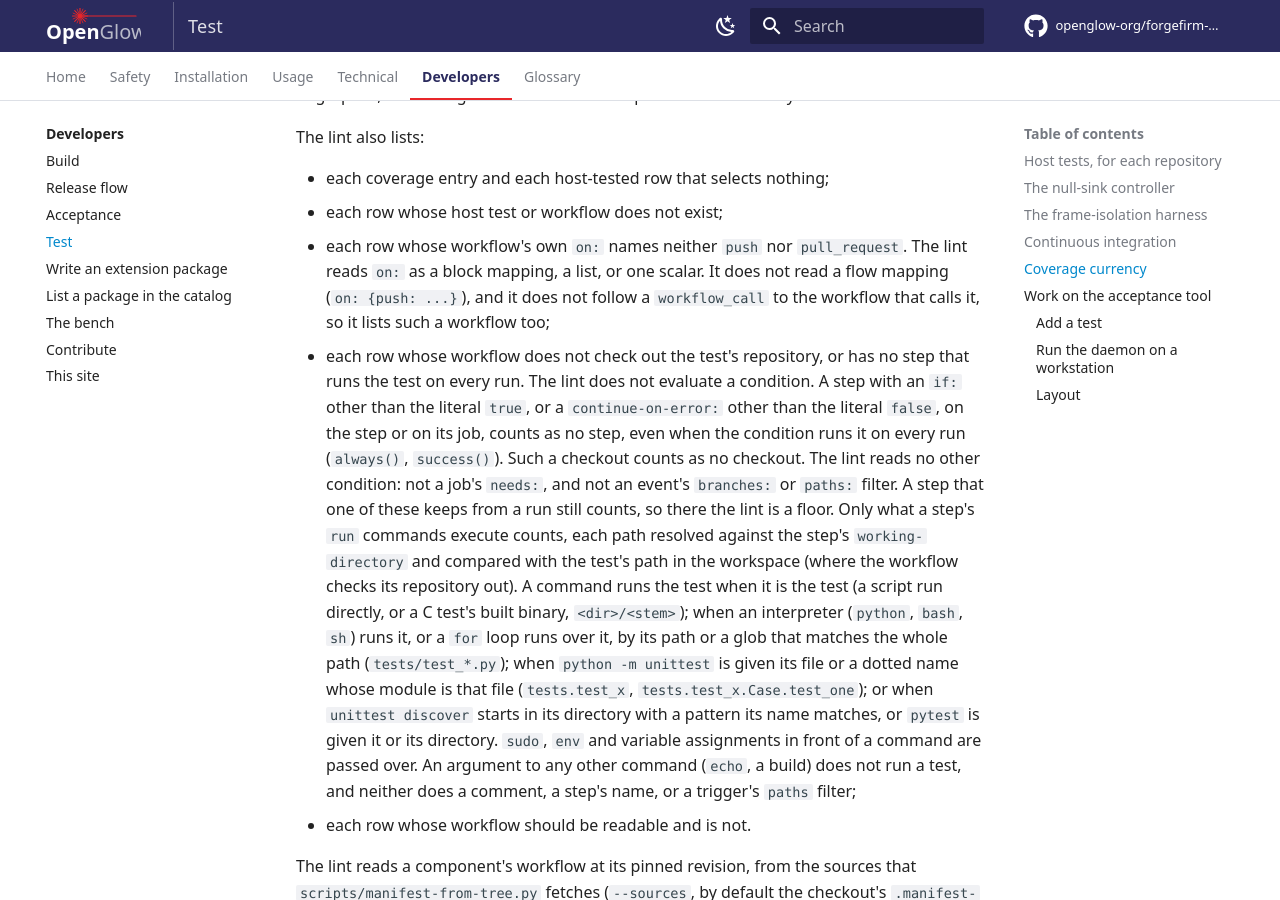
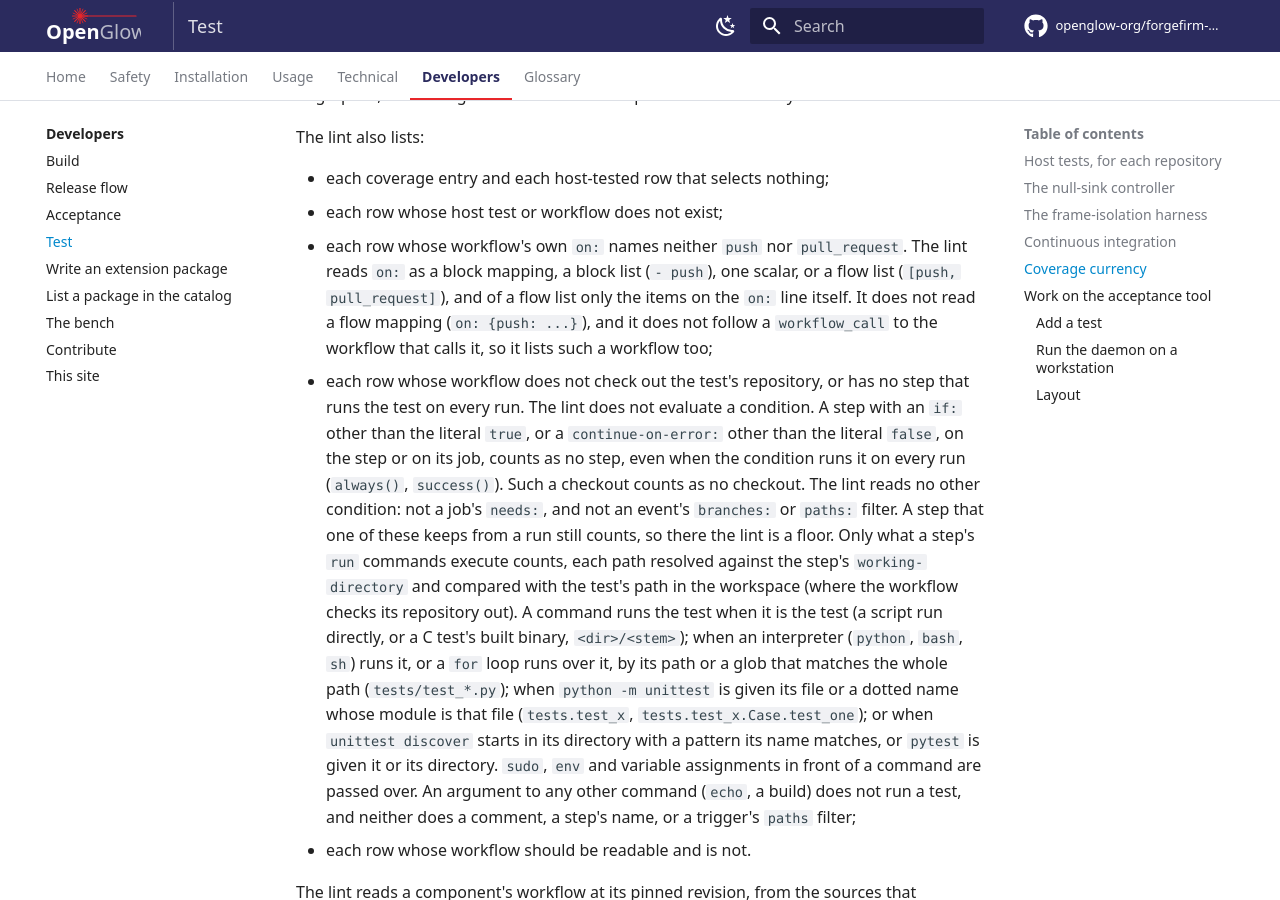
Before and after one commit to openglow-org/forgefirm-docs, an MkDocs documentation site: the page built from docs/developers/testing.md, in a window 1280 px wide and 900 px high, scrolled down 12343 px. Built offline with MkDocs 1.6.1 and Material for MkDocs 9.7.7, drawn with Linux system fonts in a browser that asks for light colours; comment, search, counter and statistics services are not loaded.

Commit message:
Testing: the coverage lint reads a flow list's items on the on: line alone
Docs only. Coverage currency said the lint reads on: as a block
mapping, a list, or one scalar. The lint reads a flow list from the
text of the on: line itself, so a flow list that opens on the next
line, or that goes on across lines, names no event or only the items
on that line, and the row is listed. Each of those is a valid list
that GitHub runs on a push. The error is in the safe direction: the
lint lists the row, and CI fails.

- developers/testing.md, Coverage currency, "The lint also lists":
  the lint reads on: as a block mapping, a block list (- push), one
  scalar, or a flow list ([push, pull_request]), and of a flow list
  only the items on the on: line itself.

Proof: python -B scripts/check-style.py (style: clean), python -B
scripts/check-interfaces.py (interfaces: clean (245 checked)), and
the strict zensical build (No issues found) on the committed tree. The
reading is workflow_triggers in forgefirm's
forgetest/forgetest/manifest.py, run on probe workflows from a scratch
export of its HEAD: a block mapping, a block list, on: push and
on: [push, pull_request] give push and pull_request (push alone for
the scalar); on: with [push, pull_request] on the next line, and a
flow list from "on: [" across lines to "]", give no event; on:
[workflow_dispatch, with push] on the next line gives
workflow_dispatch alone.

Acceptance: none; docs only.

```diff
--- a/docs/developers/testing.md
+++ b/docs/developers/testing.md
@@ -202,10 +202,12 @@ The lint also lists:
 - each coverage entry and each host-tested row that selects nothing;
 - each row whose host test or workflow does not exist;
 - each row whose workflow's own `on:` names neither `push` nor
-  `pull_request`. The lint reads `on:` as a block mapping, a list, or one
-  scalar. It does not read a flow mapping (`on: {push: ...}`), and it does
-  not follow a `workflow_call` to the workflow that calls it, so it lists
-  such a workflow too;
+  `pull_request`. The lint reads `on:` as a block mapping, a block list
+  (`- push`), one scalar, or a flow list (`[push, pull_request]`), and of a
+  flow list only the items on the `on:` line itself. It does not read a
+  flow mapping (`on: {push: ...}`), and it does not follow a
+  `workflow_call` to the workflow that calls it, so it lists such a
+  workflow too;
 - each row whose workflow does not check out the test's repository, or has
   no step that runs the test on every run. The lint does not evaluate a
   condition. A step with an `if:` other than the literal `true`, or a
```
